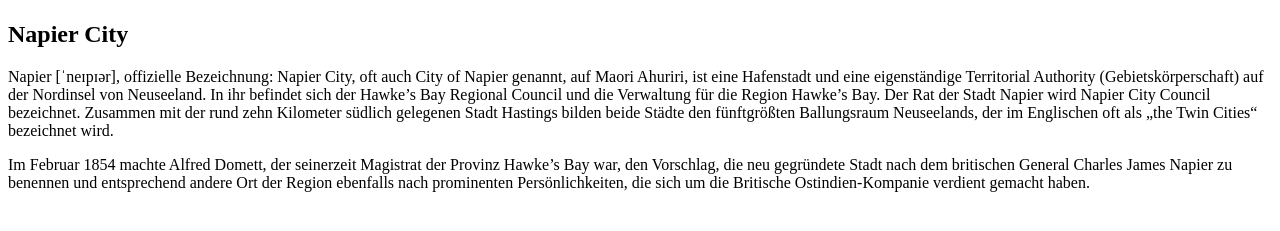
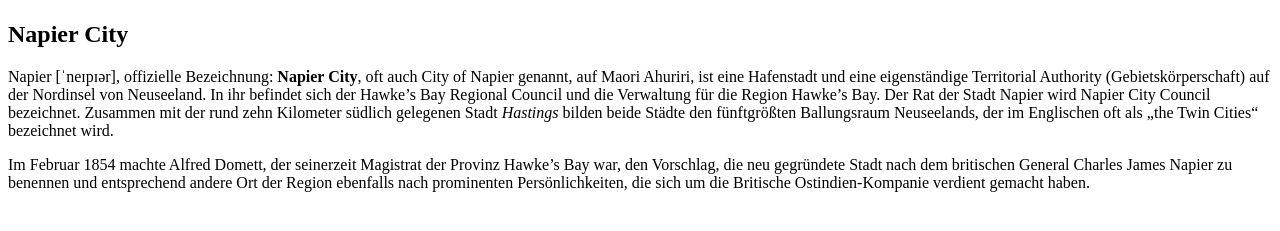
Before and after one commit to sam-uze/nz, a plain HTML site: page index.html in a window 1280 px wide. Shown: the part 59-290 px from the top of the page. Drawn offline with Linux system fonts and the light colour scheme.

Commit message:
Veränderungen im Text

```diff
--- a/index.html
+++ b/index.html
@@ -10,11 +10,11 @@
 <body>
     <h1>Neuseelandreise</h1>
     <h2>Napier City</h2>
-    <p>Napier [ˈneɪpɪər], offizielle Bezeichnung: Napier City, oft auch City of Napier genannt, auf Maori Ahuriri,
+    <p>Napier [ˈneɪpɪər], offizielle Bezeichnung: <strong>Napier City</strong>, oft auch City of Napier genannt, auf Maori Ahuriri,
     ist eine Hafenstadt und eine eigenständige Territorial Authority (Gebietskörperschaft) auf der Nordinsel von Neuseeland.
     In ihr befindet sich der Hawke’s Bay Regional Council und die Verwaltung für die Region Hawke’s Bay.
     Der Rat der Stadt Napier wird Napier City Council bezeichnet. Zusammen mit der rund zehn Kilometer südlich
-    gelegenen Stadt Hastings bilden beide Städte den fünftgrößten Ballungsraum Neuseelands,
+    gelegenen Stadt <em>Hastings</em> bilden beide Städte den fünftgrößten Ballungsraum Neuseelands,
     der im Englischen oft als „the Twin Cities“ bezeichnet wird.</p>
     <p>Im Februar 1854 machte Alfred Domett, der seinerzeit Magistrat der Provinz Hawke’s Bay war, den Vorschlag, die neu gegründete Stadt nach dem britischen General Charles James Napier zu benennen und entsprechend andere Ort der Region ebenfalls nach prominenten Persönlichkeiten, die sich um die Britische Ostindien-Kompanie verdient gemacht haben.</p>
 </body>
```
